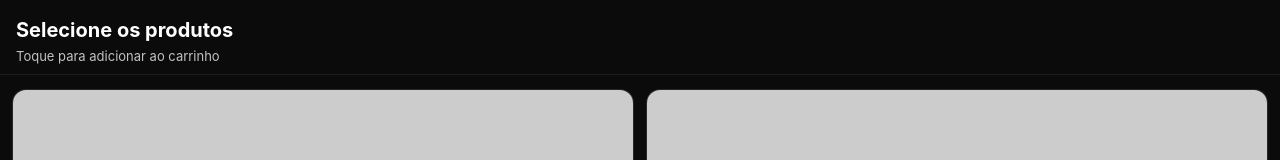
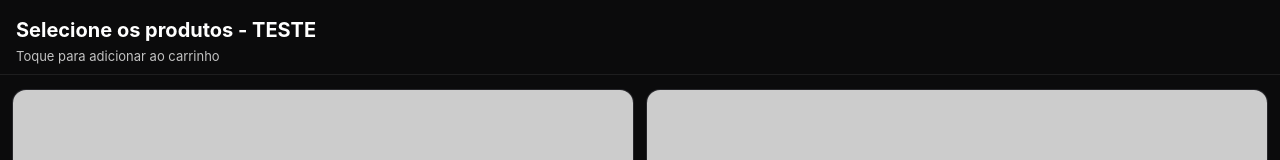
Before and after one commit to lcsrphl/luvie, a plain HTML site: page public/index.html in a window 1280 px wide. Shown: the top 160 px of the page. Drawn offline with Linux system fonts and the light colour scheme; placeholder pictures from the web are drawn by us.

Commit message:
Atualizar o index.html

```diff
--- a/public/index.html
+++ b/public/index.html
@@ -8,7 +8,7 @@
 </head>
 <body>
   <header class="header">
-    <h1>Selecione os produtos</h1>
+    <h1>Selecione os produtos - TESTE</h1>
     <p class="sub">Toque para adicionar ao carrinho</p>
   </header>
 
```
